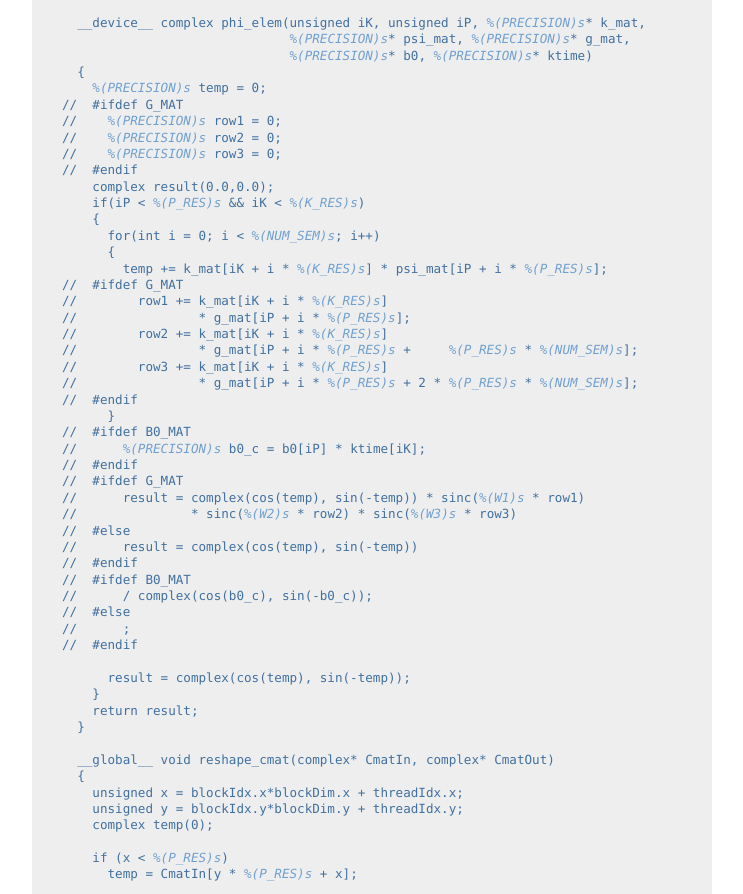
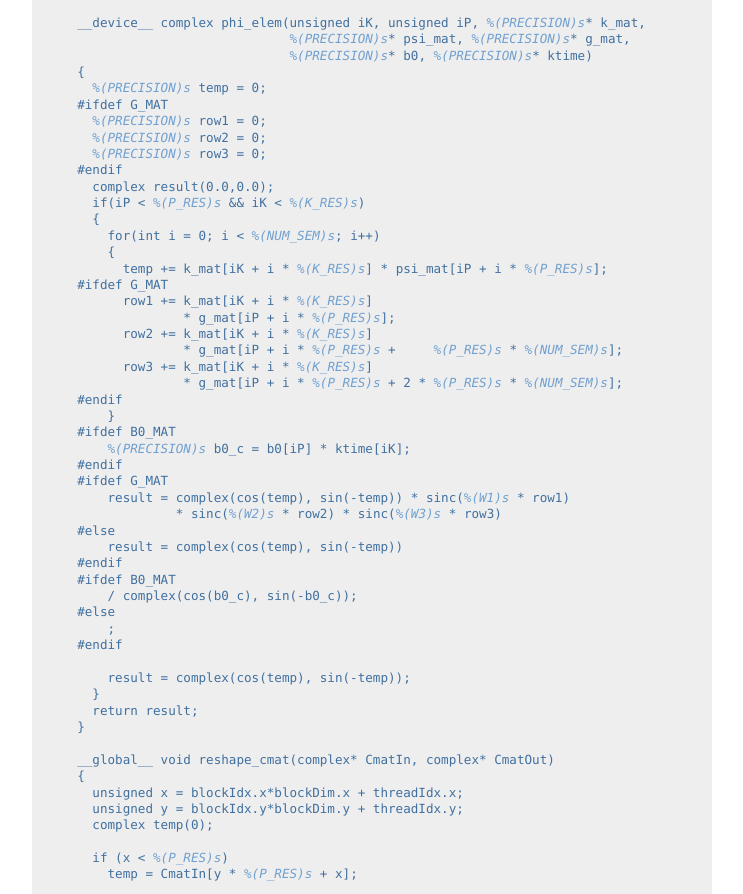
Before and after one commit to stefan-k/ARTBOX, a plain HTML site: page _modules/artbox/operators.html in a window 1280 px wide. Shown: the part 945-1839 px from the top of the page, without its empty margins (378-1121 px from the left). Drawn offline with nearby package versions, Linux system fonts and the light colour scheme; some packages are replaced by stand-ins of ours.

Commit message:
Semiautomatic update of documentation

```diff
--- a/_modules/artbox/operators.html
+++ b/_modules/artbox/operators.html
@@ -98,40 +98,40 @@
 <span class="s2">                              </span><span class="si">%(PRECISION)s</span><span class="s2">* b0, </span><span class="si">%(PRECISION)s</span><span class="s2">* ktime)</span>
 <span class="s2">  {</span>
 <span class="s2">    </span><span class="si">%(PRECISION)s</span><span class="s2"> temp = 0;</span>
-<span class="s2">//  #ifdef G_MAT</span>
-<span class="s2">//    </span><span class="si">%(PRECISION)s</span><span class="s2"> row1 = 0;</span>
-<span class="s2">//    </span><span class="si">%(PRECISION)s</span><span class="s2"> row2 = 0;</span>
-<span class="s2">//    </span><span class="si">%(PRECISION)s</span><span class="s2"> row3 = 0;</span>
-<span class="s2">//  #endif</span>
+<span class="s2">  #ifdef G_MAT</span>
+<span class="s2">    </span><span class="si">%(PRECISION)s</span><span class="s2"> row1 = 0;</span>
+<span class="s2">    </span><span class="si">%(PRECISION)s</span><span class="s2"> row2 = 0;</span>
+<span class="s2">    </span><span class="si">%(PRECISION)s</span><span class="s2"> row3 = 0;</span>
+<span class="s2">  #endif</span>
 <span class="s2">    complex result(0.0,0.0);</span>
 <span class="s2">    if(iP &lt; </span><span class="si">%(P_RES)s</span><span class="s2"> &amp;&amp; iK &lt; </span><span class="si">%(K_RES)s</span><span class="s2">)</span>
 <span class="s2">    {</span>
 <span class="s2">      for(int i = 0; i &lt; </span><span class="si">%(NUM_SEM)s</span><span class="s2">; i++)</span>
 <span class="s2">      {</span>
 <span class="s2">        temp += k_mat[iK + i * </span><span class="si">%(K_RES)s</span><span class="s2">] * psi_mat[iP + i * </span><span class="si">%(P_RES)s</span><span class="s2">];</span>
-<span class="s2">//  #ifdef G_MAT</span>
-<span class="s2">//        row1 += k_mat[iK + i * </span><span class="si">%(K_RES)s</span><span class="s2">]</span>
-<span class="s2">//                * g_mat[iP + i * </span><span class="si">%(P_RES)s</span><span class="s2">];</span>
-<span class="s2">//        row2 += k_mat[iK + i * </span><span class="si">%(K_RES)s</span><span class="s2">]</span>
-<span class="s2">//                * g_mat[iP + i * </span><span class="si">%(P_RES)s</span><span class="s2"> +     </span><span class="si">%(P_RES)s</span><span class="s2"> * </span><span class="si">%(NUM_SEM)s</span><span class="s2">];</span>
-<span class="s2">//        row3 += k_mat[iK + i * </span><span class="si">%(K_RES)s</span><span class="s2">]</span>
-<span class="s2">//                * g_mat[iP + i * </span><span class="si">%(P_RES)s</span><span class="s2"> + 2 * </span><span class="si">%(P_RES)s</span><span class="s2"> * </span><span class="si">%(NUM_SEM)s</span><span class="s2">];</span>
-<span class="s2">//  #endif</span>
+<span class="s2">  #ifdef G_MAT</span>
+<span class="s2">        row1 += k_mat[iK + i * </span><span class="si">%(K_RES)s</span><span class="s2">]</span>
+<span class="s2">                * g_mat[iP + i * </span><span class="si">%(P_RES)s</span><span class="s2">];</span>
+<span class="s2">        row2 += k_mat[iK + i * </span><span class="si">%(K_RES)s</span><span class="s2">]</span>
+<span class="s2">                * g_mat[iP + i * </span><span class="si">%(P_RES)s</span><span class="s2"> +     </span><span class="si">%(P_RES)s</span><span class="s2"> * </span><span class="si">%(NUM_SEM)s</span><span class="s2">];</span>
+<span class="s2">        row3 += k_mat[iK + i * </span><span class="si">%(K_RES)s</span><span class="s2">]</span>
+<span class="s2">                * g_mat[iP + i * </span><span class="si">%(P_RES)s</span><span class="s2"> + 2 * </span><span class="si">%(P_RES)s</span><span class="s2"> * </span><span class="si">%(NUM_SEM)s</span><span class="s2">];</span>
+<span class="s2">  #endif</span>
 <span class="s2">      }</span>
-<span class="s2">//  #ifdef B0_MAT</span>
-<span class="s2">//      </span><span class="si">%(PRECISION)s</span><span class="s2"> b0_c = b0[iP] * ktime[iK];</span>
-<span class="s2">//  #endif</span>
-<span class="s2">//  #ifdef G_MAT</span>
-<span class="s2">//      result = complex(cos(temp), sin(-temp)) * sinc(</span><span class="si">%(W1)s</span><span class="s2"> * row1)</span>
-<span class="s2">//               * sinc(</span><span class="si">%(W2)s</span><span class="s2"> * row2) * sinc(</span><span class="si">%(W3)s</span><span class="s2"> * row3)</span>
-<span class="s2">//  #else</span>
-<span class="s2">//      result = complex(cos(temp), sin(-temp))</span>
-<span class="s2">//  #endif</span>
-<span class="s2">//  #ifdef B0_MAT</span>
-<span class="s2">//      / complex(cos(b0_c), sin(-b0_c));</span>
-<span class="s2">//  #else</span>
-<span class="s2">//      ;</span>
-<span class="s2">//  #endif</span>
+<span class="s2">  #ifdef B0_MAT</span>
+<span class="s2">      </span><span class="si">%(PRECISION)s</span><span class="s2"> b0_c = b0[iP] * ktime[iK];</span>
+<span class="s2">  #endif</span>
+<span class="s2">  #ifdef G_MAT</span>
+<span class="s2">      result = complex(cos(temp), sin(-temp)) * sinc(</span><span class="si">%(W1)s</span><span class="s2"> * row1)</span>
+<span class="s2">               * sinc(</span><span class="si">%(W2)s</span><span class="s2"> * row2) * sinc(</span><span class="si">%(W3)s</span><span class="s2"> * row3)</span>
+<span class="s2">  #else</span>
+<span class="s2">      result = complex(cos(temp), sin(-temp))</span>
+<span class="s2">  #endif</span>
+<span class="s2">  #ifdef B0_MAT</span>
+<span class="s2">      / complex(cos(b0_c), sin(-b0_c));</span>
+<span class="s2">  #else</span>
+<span class="s2">      ;</span>
+<span class="s2">  #endif</span>
 
 <span class="s2">      result = complex(cos(temp), sin(-temp));</span>
 <span class="s2">    }</span>
```
